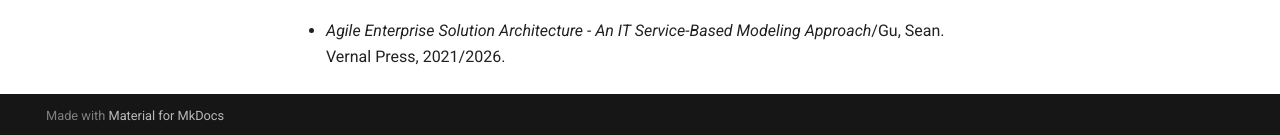
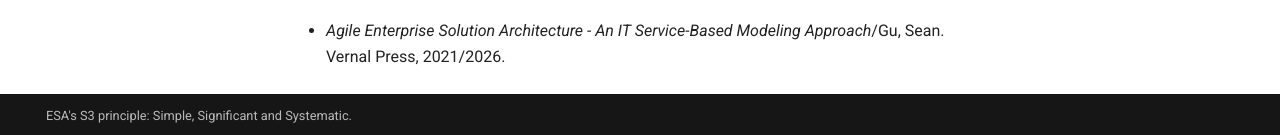
Before and after one commit to seniorgu/esa, an MkDocs documentation site: the page built from docs/index.md, in a window 1280 px wide and 900 px high, scrolled down 2540 px. Shown: the part 762-897 px from the top of the window. Built offline with MkDocs 1.6.1 and Material for MkDocs 9.7.7, drawn with Linux system fonts in a browser that asks for light colours.

Commit message:
Update mkdocs.yml

```diff
--- a/mkdocs.yml
+++ b/mkdocs.yml
@@ -17,3 +17,8 @@ nav:
 
 theme:
   name: material
+
+extra:
+  generator: false
+
+copyright: "ESA's S3 principle: Simple, Significant and Systematic."
```
